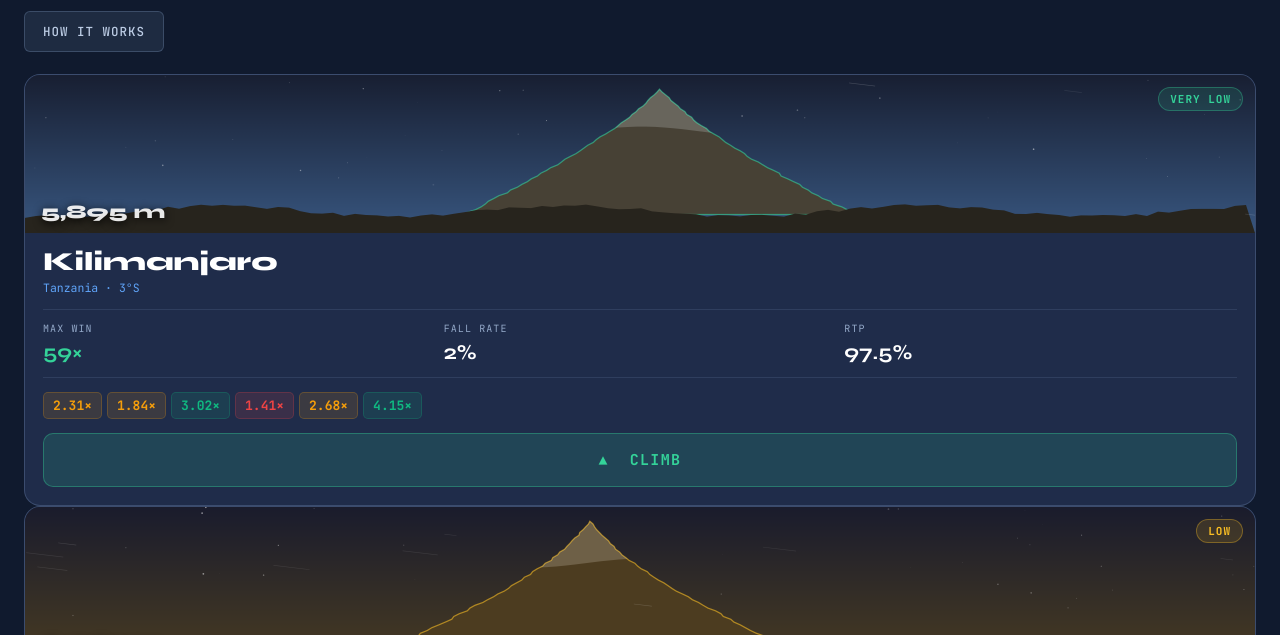
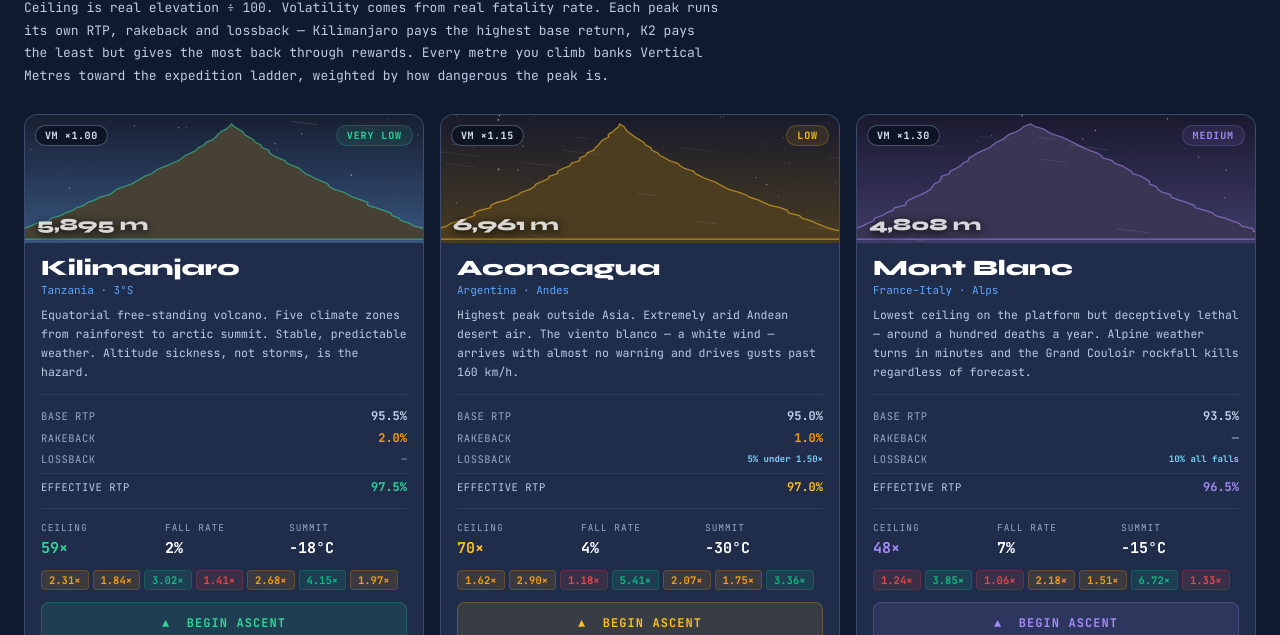
Before and after one commit to wazzupjack-stack/Mountaineer, a plain HTML site: page index.html in a window 1280 px wide. Shown: the part 165-800 px from the top of the page. Drawn offline with Linux system fonts and the light colour scheme.

Commit message:
Update index.html for layout and style adjustments
Refactor HTML structure and styles for improved layout and readability. Added the menu dropdown and how it works, as well as changing the game UI and general home page display to declutter.

```diff
--- a/index.html
+++ b/index.html
@@ -50,32 +50,42 @@ cursor:pointer;border:1px solid var(--bd);background:rgba(160,190,235,.08);trans
 #vc-fill{height:100%;width:0;border-radius:2px;transition:width .5s ease}
 
 #select{flex:1;overflow-y:auto;padding:28px 24px 48px}
-#sel-h{max-width:720px;margin-bottom:22px;display:flex;align-items:flex-end;
-justify-content:space-between;gap:20px;flex-wrap:wrap}
-#sel-t{font-family:'Syne',sans-serif;font-weight:800;font-size:40px;line-height:1.05;color:#fff}
+#sel-h{max-width:700px;margin-bottom:26px}
+#sel-eye{font-size:11px;color:var(--bl);letter-spacing:.2em;margin-bottom:11px;font-weight:500}
+#sel-t{font-family:'Syne',sans-serif;font-weight:800;font-size:38px;line-height:1.1;color:#fff;margin-bottom:11px}
 #sel-t em{font-style:normal;color:var(--gn)}
-#sel-b{font-size:13.5px;color:var(--mu);line-height:1.6;margin-top:8px}
-
-.mc{border:1px solid var(--bd);border-radius:16px;background:var(--panel2);overflow:hidden;
+#sel-b{font-size:13px;color:var(--mu);line-height:1.75}
+#grid{display:grid;grid-template-columns:repeat(3,1fr);gap:16px}
+@media(max-width:1250px){#grid{grid-template-columns:repeat(2,1fr)}}
+@media(max-width:820px){#grid{grid-template-columns:1fr}}
+
+.mc{border:1px solid var(--bd);border-radius:14px;background:var(--panel2);overflow:hidden;
 cursor:pointer;transition:transform .22s,border-color .22s,box-shadow .22s}
-.mc:hover{transform:translateY(-4px);box-shadow:0 12px 34px rgba(0,0,0,.45)}
-.mc-vis{position:relative;height:158px;overflow:hidden}
+.mc:hover{transform:translateY(-3px);box-shadow:0 10px 30px rgba(0,0,0,.4)}
+.mc-vis{position:relative;height:128px;overflow:hidden}
 .mc-vis canvas{position:absolute;inset:0;width:100%;height:100%}
-.mc-tag{position:absolute;top:12px;right:12px;padding:4px 11px;border-radius:20px;font-size:11px;
+.mc-tag{position:absolute;top:10px;right:10px;padding:3px 10px;border-radius:20px;font-size:10px;
 font-weight:700;letter-spacing:.09em;z-index:3}
-.mc-alt{position:absolute;bottom:10px;left:16px;z-index:3;font-family:'Syne',sans-serif;
-font-weight:800;font-size:19px;color:rgba(255,255,255,.9);text-shadow:0 2px 10px #000}
-.mc-b{padding:16px 18px 18px}
-.mc-n{font-family:'Syne',sans-serif;font-weight:800;font-size:26px;color:#fff;line-height:1}
-.mc-r{font-size:11.5px;color:var(--bl);margin:5px 0 14px}
-.mc-st{display:grid;grid-template-columns:repeat(3,1fr);margin-bottom:14px;gap:8px;
-border-top:1px solid var(--bd2);border-bottom:1px solid var(--bd2);padding:12px 0}
-.ms-l{font-size:10px;color:var(--dim);letter-spacing:.11em;margin-bottom:5px}
-.ms-v{font-size:21px;font-weight:700;color:#fff;font-family:'Syne',sans-serif}
-.mc-hist{display:flex;gap:5px;flex-wrap:nowrap;overflow:hidden;margin-bottom:14px}
-.hchip{padding:4px 9px;border-radius:5px;font-size:13px;font-weight:700;white-space:nowrap}
-.mc-go{width:100%;padding:16px 0;font-family:inherit;font-size:15px;font-weight:700;
-letter-spacing:.09em;border:none;border-radius:10px;cursor:pointer;transition:.16s}
+.mc-vm{position:absolute;top:10px;left:10px;padding:3px 9px;border-radius:20px;font-size:10px;
+font-weight:700;letter-spacing:.06em;z-index:3;background:rgba(10,16,30,.75);
+border:1px solid rgba(200,220,255,.3);color:#dce8fa}
+.mc-alt{position:absolute;bottom:8px;left:12px;z-index:3;font-family:'Syne',sans-serif;
+font-weight:800;font-size:17px;color:rgba(255,255,255,.82);text-shadow:0 2px 10px #000}
+.mc-b{padding:14px 16px 16px}
+.mc-n{font-family:'Syne',sans-serif;font-weight:800;font-size:22px;color:#fff;line-height:1}
+.mc-r{font-size:11px;color:var(--bl);margin:4px 0 9px}
+.mc-cl{font-size:11.5px;color:var(--mu);line-height:1.65;margin-bottom:12px;min-height:76px}
+.mc-off{border-top:1px solid var(--bd2);border-bottom:1px solid var(--bd2);padding:10px 0;margin-bottom:12px}
+.off-r{display:flex;justify-content:space-between;align-items:center;padding:3px 0;gap:8px}
+.off-l{font-size:10.5px;color:var(--dim);letter-spacing:.05em}
+.off-v{font-size:12px;font-weight:700;text-align:right}
+.mc-st{display:grid;grid-template-columns:repeat(3,1fr);margin-bottom:12px;gap:6px}
+.ms-l{font-size:9.5px;color:var(--dim);letter-spacing:.1em;margin-bottom:4px}
+.ms-v{font-size:15px;font-weight:700;color:#fff}
+.mc-hist{display:flex;gap:4px;flex-wrap:wrap;margin-bottom:12px}
+.hchip{padding:2px 7px;border-radius:4px;font-size:10.5px;font-weight:700}
+.mc-go{width:100%;padding:12px 0;font-family:inherit;font-size:12px;font-weight:700;
+letter-spacing:.09em;border:none;border-radius:8px;cursor:pointer;transition:.16s}
 .mc-go:hover{filter:brightness(1.2)}
 
 #game{flex:1;display:none;min-height:0}
@@ -207,13 +217,23 @@ padding:0 10px 9px;border-bottom:1px solid var(--bd2)}
 .sect-h{font-size:10.5px;color:var(--bl);letter-spacing:.16em;margin:26px 0 11px;font-weight:500}
 .card{border:1px solid var(--bd);border-radius:14px;background:var(--panel2);padding:16px 18px}
 .mini{font-size:10.5px;color:var(--mu);line-height:1.8;margin-top:12px}
+.pill{display:inline-block;padding:2px 7px;border-radius:4px;font-size:10px;font-weight:700;margin-left:6px}
 #vip-body a{color:#7dd3fc}
 
 /* ══ MENU ══ */
+#menuwrap{position:relative}
 #menubtn{padding:9px 14px;font-size:13px;font-family:'Syne',sans-serif;font-weight:800;
 letter-spacing:.06em;background:rgba(160,190,235,.10);border:1px solid var(--bd);
 border-radius:8px;color:var(--mu);cursor:pointer;transition:.15s;display:flex;align-items:center;gap:8px}
 #menubtn:hover{background:rgba(160,190,235,.2);color:#fff}
+#menudd{position:absolute;top:100%;left:0;padding-top:9px;opacity:0;visibility:hidden;
+transform:translateY(-6px);transition:opacity .15s,transform .15s,visibility .15s;z-index:60}
+#menuwrap:hover #menudd{opacity:1;visibility:visible;transform:translateY(0)}
+#menudd-in{display:flex;flex-direction:column;min-width:216px;background:#16203a;
+border:1px solid var(--bd);border-radius:10px;padding:7px;box-shadow:0 16px 44px rgba(0,0,0,.55)}
+.mdi{display:block;width:100%;text-align:left;padding:10px 12px;border-radius:7px;background:none;
+border:none;color:var(--mu);font-family:inherit;font-size:12.5px;cursor:pointer;transition:.12s;letter-spacing:.02em}
+.mdi:hover{background:rgba(160,190,235,.14);color:#fff}
 #menu{position:fixed;inset:0;z-index:210;background:rgba(12,20,36,.97);
 backdrop-filter:blur(8px);display:none;flex-direction:column}
 #menu.on{display:flex}
@@ -253,8 +273,23 @@ padding:16px 18px;margin-bottom:12px;max-width:820px}
 <div id="hdr">
   <div class="lg"><span class="lg-m">▲</span><span class="lg-n">MOUNTAINEER</span><span class="lg-t">CRASH</span></div>
   <div id="hdr-r">
-    <button id="menubtn" onclick="openMenu()">☰ MENU</button>
-    <button class="btn-s" id="back-btn" style="display:none" onclick="toSelect()">◀ PEAKS</button>
+    <div id="menuwrap">
+      <button id="menubtn">☰ MENU</button>
+      <div id="menudd">
+        <div id="menudd-in">
+          <button class="mdi" onclick="openMenu('play')">How it works</button>
+          <button class="mdi" onclick="openMenu('peaks')">The six peaks</button>
+          <button class="mdi" onclick="openMenu('maths')">The numbers</button>
+          <button class="mdi" onclick="openMenu('vip')">Expedition ladder</button>
+          <button class="mdi" onclick="openMenu('fair')">Provably fair</button>
+          <button class="mdi" onclick="openMenu('rg')">Responsible play</button>
+          <button class="mdi" onclick="openMenu('legal')">Legal</button>
+          <button class="mdi" onclick="openMenu('about')">About</button>
+          <button class="mdi" onclick="openMenu('contact')">Contact</button>
+        </div>
+      </div>
+    </div>
+    <button class="btn-s" id="back-btn" style="display:none" onclick="toSelect()">◀ BASE CAMP</button>
     <div class="hdiv" id="hd1" style="display:none"></div>
     <div id="vipchip" onclick="openVIP()">
       <div id="vc-top">
@@ -271,11 +306,9 @@ padding:16px 18px;margin-bottom:12px;max-width:820px}
 
 <div id="select">
   <div id="sel-h">
-    <div>
-      <h1 id="sel-t">Choose your <em>ascent.</em></h1>
-      <p id="sel-b">Higher ceiling, higher fall rate. Pick your peak.</p>
-    </div>
-    <button class="btn-s" onclick="openMenu('play')" style="padding:11px 18px;font-size:12.5px">HOW IT WORKS</button>
+    <div id="sel-eye">SIX PEAKS · SIX MATH MODELS · SIX REWARD STRUCTURES</div>
+    <h1 id="sel-t">Choose your <em>ascent.</em></h1>
+    <p id="sel-b">Ceiling is real elevation ÷ 100. Volatility comes from real fatality rate. Each peak runs its own RTP, rakeback and lossback — Kilimanjaro pays the highest base return, K2 pays the least but gives the most back through rewards. Every metre you climb banks Vertical Metres toward the expedition ladder, weighted by how dangerous the peak is.</p>
   </div>
   <div id="grid"></div>
 </div>
@@ -661,49 +694,28 @@ function thumb(m,cn){
  }
  c.globalAlpha=1;
  const sdL=xmur3(m.id+'sL'), sdR=xmur3(m.id+'sR'), af=xmur3(m.id+'apex');
- const apexF=0.42+(af()%1000)/1000*0.16;
- const apexX=w*apexF, apexY=h*.09, baseY=h*.87;
- /* the silhouette is tied to its own height, not the card width —
-    a wider card gets more sky, not a flatter mountain */
- const span=Math.min(w*.60,(baseY-apexY)*1.55);
- const baseL=apexX-span, baseR=apexX+span;
+ const apexF=0.40+(af()%1000)/1000*0.2;
+ const apexX=w*apexF, apexY=h*.07, baseY=h*.97;
+ const baseL=-w*.06, baseR=w*1.06;
  const N=44, run=[0]; let acc=0;
  for(let i=1;i<=N;i++){acc+=lerp(0.003,0.030,profileT(m,i/N));run.push(acc);}
  const total=run[N];
- c.beginPath();c.moveTo(baseL,baseY+4);
+ c.beginPath();c.moveTo(baseL,baseY);
  for(let i=0;i<=N;i++){
   const t=i/N, frac=run[i]/total;
   const x=baseL+frac*(apexX-baseL), y=baseY-t*(baseY-apexY);
-  const jag=((sdL()%1000)/1000-.5)*.022*span*(1-t*.6);
+  const jag=((sdL()%1000)/1000-.5)*.02*w*(1-t*.6);
   c.lineTo(x+jag,y);
  }
  for(let i=N-1;i>=0;i--){
   const t=i/N, frac=run[i]/total;
   const x=baseR-frac*(baseR-apexX), y=baseY-t*(baseY-apexY);
-  const jag=((sdR()%1000)/1000-.5)*.022*span*(1-t*.6);
+  const jag=((sdR()%1000)/1000-.5)*.02*w*(1-t*.6);
   c.lineTo(x+jag,y);
  }
- c.lineTo(baseR,baseY+4);c.closePath();
+ c.lineTo(baseR,baseY);c.closePath();
  c.fillStyle=m.rock;c.fill();
  c.strokeStyle=m.accent;c.globalAlpha=.6;c.lineWidth=2.5;c.stroke();c.globalAlpha=1;
-
- /* snowline on the upper third */
- c.save();c.clip();
- c.globalAlpha=.20;c.fillStyle=m.snowC;
- c.beginPath();c.moveTo(0,apexY+(baseY-apexY)*.34);
- for(let x=0;x<=w;x+=18)c.lineTo(x,apexY+(baseY-apexY)*.34+Math.sin(x*.014)*9);
- c.lineTo(w,apexY-20);c.lineTo(0,apexY-20);c.closePath();c.fill();
- c.restore();c.globalAlpha=1;
-
- /* foreground ridge grounds the peak so the corners aren't empty sky */
- const fg=xmur3(m.id+'fg');
- c.beginPath();c.moveTo(0,h);
- c.lineTo(0,baseY-6);
- for(let x=0;x<=w;x+=22)
-  c.lineTo(x,baseY-6+Math.sin(x*.009+1.2)*11+((fg()%100)/100)*7);
- c.lineTo(w,h);c.closePath();
- c.fillStyle=mix(m.rock,'#000000',.45);c.fill();
-
  const wd=xmur3(m.id+'w');c.strokeStyle='#fff';c.lineWidth=1.2;
  for(let i=0;i<Math.round(m.weather.wind*24);i++){
   const y=(wd()%1000)/1000*h,x=(wd()%1000)/1000*w,l=(wd()%55)+22;
@@ -717,22 +729,36 @@ function thumb(m,cn){
 function renderSelect(){
  document.getElementById('grid').innerHTML=MTN.map(m=>{
   const a=m.accent;
-  const chips=m.hist.slice(0,6).map(v=>`<span class="hchip" style="${chipCSS(v)}">${fx(v)}</span>`).join('');
+  const chips=m.hist.slice(0,7).map(v=>`<span class="hchip" style="${chipCSS(v)}">${fx(v)}</span>`).join('');
+  const bo=boostOn(m);
+  const lbC=effLbCond(m);
+  const lb=m.lossback===0?'—':lbC>=999?m.lossback+'% all falls':m.lossback+'% under '+lbC.toFixed(2)+'×';
+  const rk=m.rake||bo?((m.rake+bo).toFixed(1)+'%'+(bo?`<span class="pill" style="background:${TIERS[tier].col}20;color:${TIERS[tier].col}">+${bo.toFixed(1)} VIP</span>`:'')):'—';
   return `<div class="mc" data-id="${m.id}"
-   onmouseenter="this.style.borderColor='${a}66'" onmouseleave="this.style.borderColor='var(--bd)'">
+   onmouseenter="this.style.borderColor='${a}45'" onmouseleave="this.style.borderColor='var(--bd)'">
    <div class="mc-vis"><canvas data-thumb="${m.id}"></canvas>
-    <div class="mc-tag" style="background:${a}22;border:1px solid ${a}55;color:${a}">${m.risk}</div>
+    <div class="mc-vm">VM ×${m.vmW.toFixed(2)}</div>
+    <div class="mc-tag" style="background:${a}18;border:1px solid ${a}38;color:${a}">${m.risk}</div>
     <div class="mc-alt">${m.elev.toLocaleString()} m</div></div>
    <div class="mc-b">
     <div class="mc-n">${m.name}</div>
     <div class="mc-r">${m.region}</div>
+    <div class="mc-cl">${m.climate}</div>
+    <div class="mc-off">
+     <div class="off-r"><span class="off-l">BASE RTP</span><span class="off-v" style="color:#c2d1e8">${m.baseRTP.toFixed(1)}%</span></div>
+     <div class="off-r"><span class="off-l">RAKEBACK</span><span class="off-v" style="color:${(m.rake+bo)?'#f59e0b':'#7c90ae'}">${rk}</span></div>
+     <div class="off-r"><span class="off-l">LOSSBACK</span><span class="off-v" style="color:${m.lossback?'#7dd3fc':'#7c90ae'};font-size:9px">${lb}</span></div>
+     <div class="off-r" style="border-top:1px solid var(--bd2);margin-top:4px;padding-top:5px">
+      <span class="off-l" style="color:var(--mu)">EFFECTIVE RTP</span>
+      <span class="off-v" style="color:${a}">${tierEffRTP(m).toFixed(1)}%</span></div>
+    </div>
     <div class="mc-st">
-     <div><div class="ms-l">MAX WIN</div><div class="ms-v" style="color:${a}">${m.ceiling.toFixed(0)}×</div></div>
+     <div><div class="ms-l">CEILING</div><div class="ms-v" style="color:${a}">${m.ceiling.toFixed(0)}×</div></div>
      <div><div class="ms-l">FALL RATE</div><div class="ms-v">${(m.p0*100).toFixed(0)}%</div></div>
-     <div><div class="ms-l">RTP</div><div class="ms-v">${tierEffRTP(m).toFixed(1)}%</div></div>
+     <div><div class="ms-l">SUMMIT</div><div class="ms-v">${m.summitTemp}°C</div></div>
     </div>
     <div class="mc-hist">${chips}</div>
-    <button class="mc-go" style="background:${a}26;border:1px solid ${a}5a;color:${a}">▲&nbsp; CLIMB</button>
+    <button class="mc-go" style="background:${a}1c;border:1px solid ${a}3a;color:${a}">▲&nbsp; BEGIN ASCENT</button>
    </div></div>`;
  }).join('');
  document.querySelectorAll('[data-thumb]').forEach(c=>thumb(MTN.find(x=>x.id===c.dataset.thumb),c));
@@ -1176,7 +1202,6 @@ function toast(m,t){
  e.textContent=m;e.className=t+' on';
  clearTimeout(e._t);e._t=setTimeout(()=>e.className='',3000);
 }
-
 
 /* ═══ MENU — everything that used to clutter the lobby ═══ */
 const PAGES={
```
